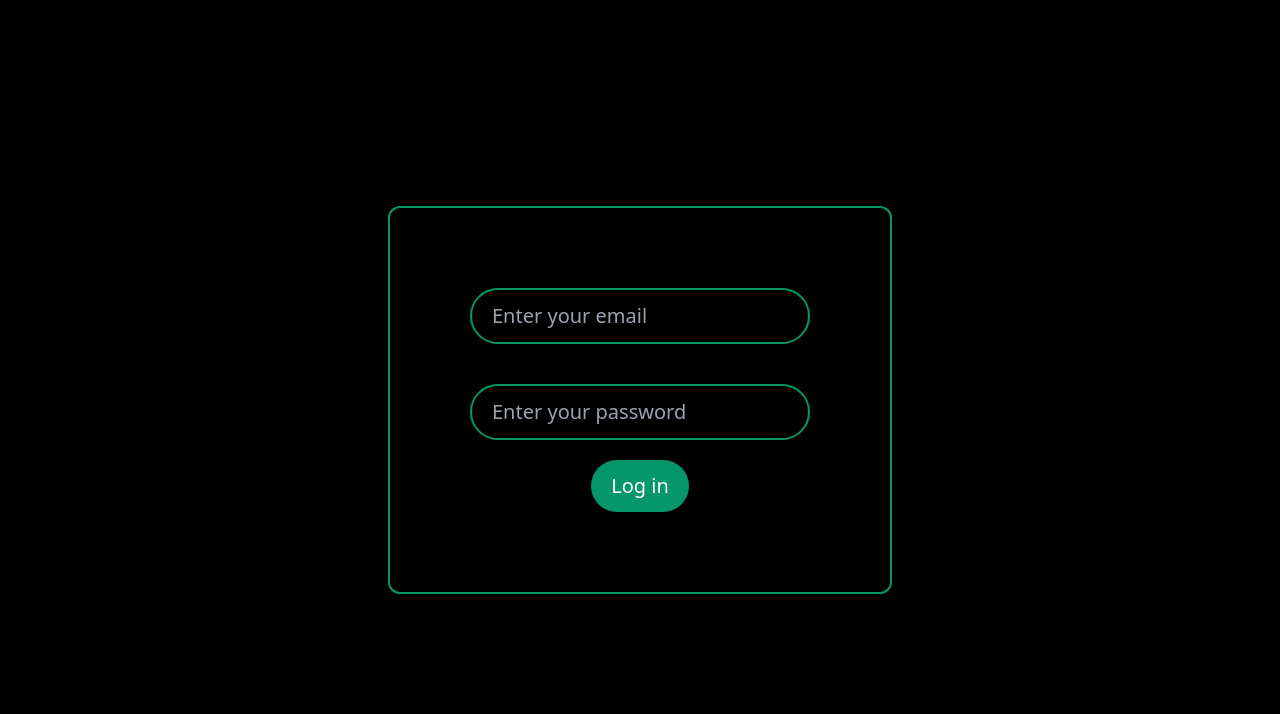
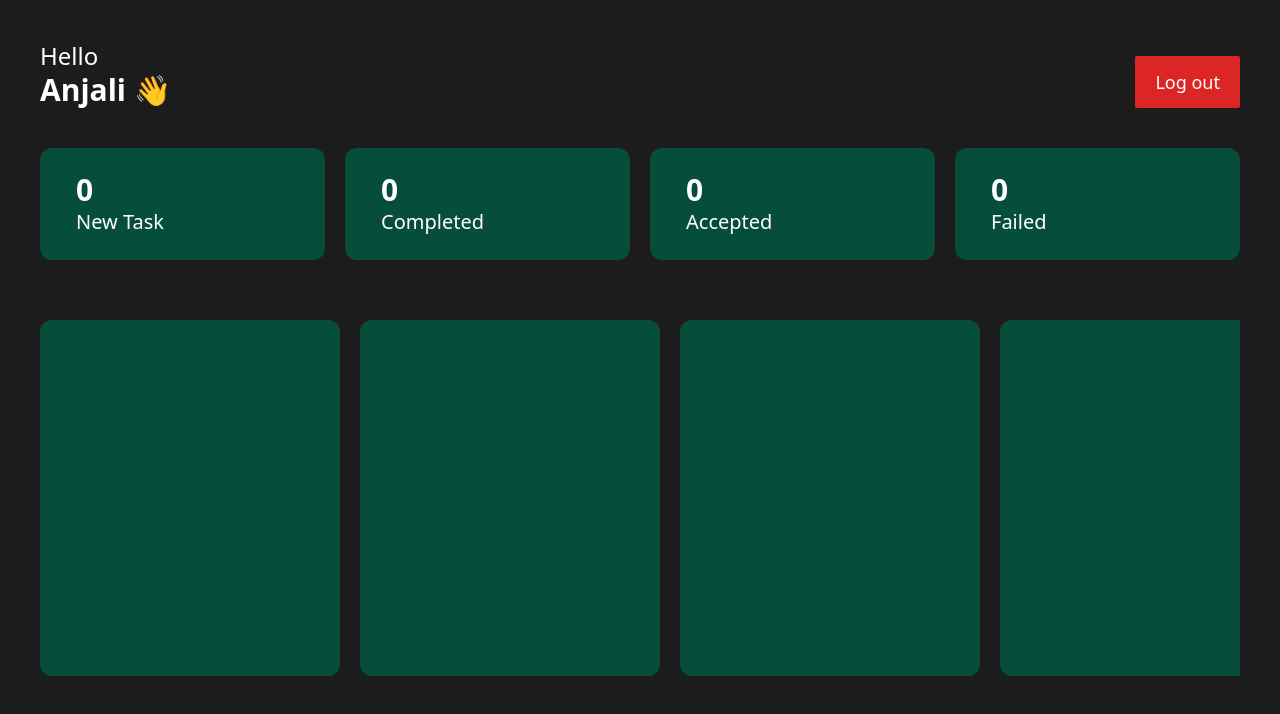
Before and after one commit to Anjali-Bhanushali/employeemanagementsystem, a React (Vite) app: page / in a window 1280 px wide. Shown: the top 714 px of the page. Built offline with nearby package versions, Linux system fonts and the light colour scheme.

Commit message:
Add employee dashboard and improve login form
Introduced EmployeeDashboard with Header, TaskListNumbers, and TaskList components. Enhanced Login form to handle input state and reset fields on submit. Updated App.jsx to render EmployeeDashboard instead of Login.

```diff
--- a/src/App.jsx
+++ b/src/App.jsx
@@ -1,5 +1,6 @@
 import { useState,react } from 'react'
 import Login from './components/Auth/Login'
+import EmployeeDashboard from './components/Dashboard/EmployeeDashboard';
 
 
 function App() {
@@ -7,7 +8,8 @@ function App() {
 
   return (
     <>
-      <Login />
+      {/* <Login /> */}
+      <EmployeeDashboard />
     </>
   )
 }
--- a/src/components/Auth/Login.jsx
+++ b/src/components/Auth/Login.jsx
@@ -7,7 +7,10 @@ const Login = () => {
 
     const submitHandler = (e) => {
         e.preventDefault()
-        console.log("hello guyss, form submitted")
+        console.log("email is",email)
+        console.log("password is",password)
+        setEmail("")
+        setPassword("")
     }
 
 
@@ -17,8 +20,18 @@ const Login = () => {
          <form onSubmit={(e) => {
             submitHandler(e)
          }} className="flex flex-col items-center justify-center">
-            <input required className="text-white bg-transparent  outline-none border-2 border-emerald-600 rounded-full py-3 px-5 text-xl placeholder:text-grey-400" type="email" placeholder="Enter your email" />
-            <input required className="text-white bg-transparent  outline-none border-2 border-emerald-600 rounded-full mt-10 py-3 px-5 text-xl placeholder:text-grey-400" type="password" placeholder="Enter your password" />
+            <input
+            value={email}
+            onChange={(e) =>{
+               setEmail(e.target.value)
+            }}
+            required className="text-white bg-transparent  outline-none border-2 border-emerald-600 rounded-full py-3 px-5 text-xl placeholder:text-grey-400" type="email" placeholder="Enter your email" />
+            <input
+             value={password}
+            onChange={(e) =>{
+               setPassword(e.target.value)
+            }}
+            required className="text-white bg-transparent  outline-none border-2 border-emerald-600 rounded-full mt-10 py-3 px-5 text-xl placeholder:text-grey-400" type="password" placeholder="Enter your password" />
             <button className="text-white  outline-none  bg-emerald-600 rounded-full mt-5 py-3 px-5 text-xl placeholder:text-white"  >Log in</button>
          </form>
       </div>
--- a/src/components/Dashboard/EmployeeDashboard.jsx
+++ b/src/components/Dashboard/EmployeeDashboard.jsx
@@ -0,0 +1,16 @@
+import React from "react";
+import Header from "../other/Header";
+import TaskListNumbers from "../other/TaskListNumbers";
+import TaskList from "../TaskList/TaskList";
+
+const EmployeeDashboard = () => {
+  return(
+    <div className="p-10 bg-[#1C1C1C] h-screen ">
+        <Header />
+        <TaskListNumbers />
+        <TaskList />
+    </div>
+  )
+}
+
+export default EmployeeDashboard
--- /dev/null
+++ b/src/components/TaskList/TaskList.jsx
@@ -0,0 +1,26 @@
+import React from "react";
+
+const TaskList = () => {
+    return (
+      <div id="tasklist" className="flex items-center overflow-x-auto justify-start gap-5  mt-10   h-[55%] py-5 w-full rounded-lg flex-nowrap">
+         <div className="flex-shrink-0  h-full w-[300px] bg-emerald-900 rounded-xl">
+
+         </div>
+         <div className="flex-shrink-0  h-full w-[300px] bg-emerald-900 rounded-xl">
+
+         </div>
+         <div className="flex-shrink-0  h-full w-[300px] bg-emerald-900 rounded-xl">
+
+         </div>
+         <div className="flex-shrink-0  h-full w-[300px] bg-emerald-900 rounded-xl">
+
+         </div>
+         <div className="flex-shrink-0  h-full w-[300px] bg-emerald-900 rounded-xl">
+
+         </div>
+
+      </div>
+    )
+}
+
+export default TaskList
--- /dev/null
+++ b/src/components/other/Header.jsx
@@ -0,0 +1,12 @@
+import React from "react";
+
+const Header = () => {
+    return(
+      <div className="text-white flex items-end justify-between">
+       <h1 className="text-2xl font-medium">Hello <br /><span className="text-3xl font-semibold"> Anjali 👋</span> </h1>
+       <button className="bg-red-600 text-white text-lg font-medium px-5 py-3 rounded-sm">Log out</button>
+      </div>
+    )
+}
+
+export default Header
--- /dev/null
+++ b/src/components/other/TaskListNumbers.jsx
@@ -0,0 +1,26 @@
+import React from "react";
+
+const TaskListNumbers = () =>{
+    return (
+       <div className="flex  text-white mt-10 justify-between gap-5 screen">
+        <div className="rounded-xl py-6 px-9 w-[45%] p-10 bg-emerald-900">
+           <h2 className="text-3xl font-semibold">0</h2>
+           <h3 className="text-xl font-medium">New Task</h3>
+        </div>
+        <div className="rounded-xl py-6 px-9 w-[45%] p-10 bg-emerald-900">
+           <h2 className="text-3xl font-semibold">0</h2>
+           <h3 className="text-xl font-medium">Completed</h3>
+        </div>
+        <div className="rounded-xl py-6 px-9 w-[45%] p-10 bg-emerald-900">
+           <h2 className="text-3xl font-semibold">0</h2>
+           <h3 className="text-xl font-medium">Accepted</h3>
+        </div>
+        <div className="rounded-xl py-6 px-9 w-[45%] p-10 bg-emerald-900">
+           <h2 className="text-3xl font-semibold">0</h2>
+           <h3 className="text-xl font-medium">Failed</h3>
+        </div>
+       </div>
+    )
+}
+
+export default TaskListNumbers
```
Also changed, not shown: 1 other file (tests, documents, lock files or other folders).
